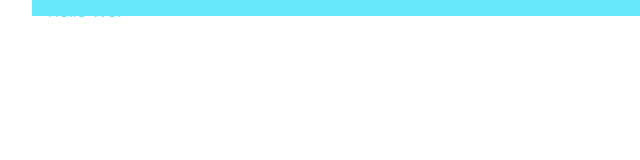
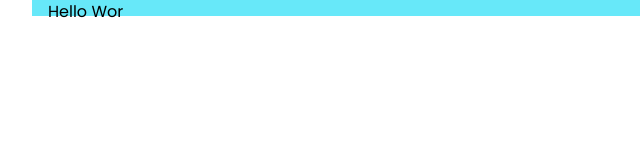
Before and after one commit to Jasimnwu/Tailwind-Project-Ecommerce, a website: page index.html in a window 1280 px wide. Shown: the full height of the page, 112-752 px from the left. Drawn offline with Linux system fonts and the light colour scheme.

Commit message:
color added

```diff
--- a/index.html
+++ b/index.html
@@ -9,7 +9,7 @@
 
 <body>
     <div class="container bg-cyan-300 w-auto h-4">
-        <h1 class="font-poppins text-cyan-300">Hello Wor</h1>
+        <h1 class="font-poppins text-primary">Hello Wor</h1>
     </div>
 </body>
 
--- a/tailwind.config.js
+++ b/tailwind.config.js
@@ -18,7 +18,7 @@
         roboto: "'Roboto', sans-serif;"
       },
       colors: {
-
+        'primary':'#000000'
       }
     },
   },
```
Also changed, not shown: dist/tailwind.css.
